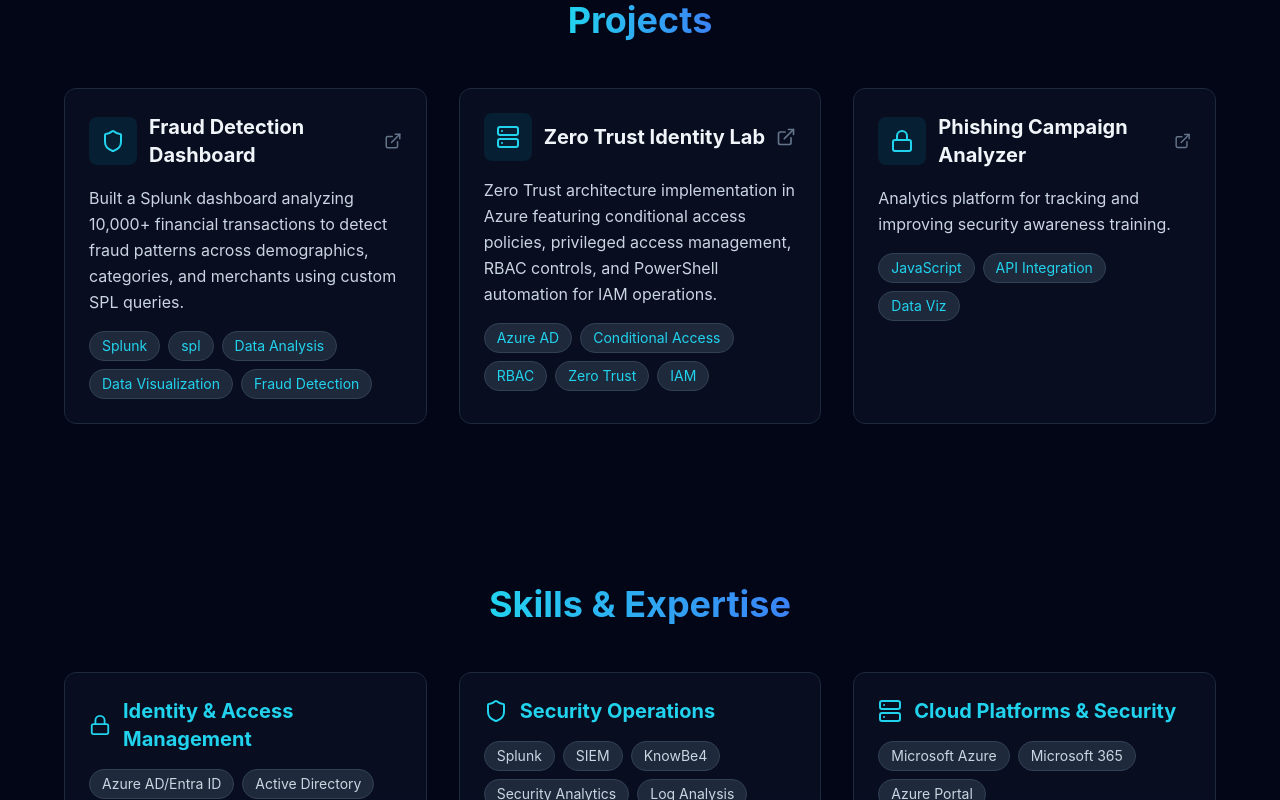
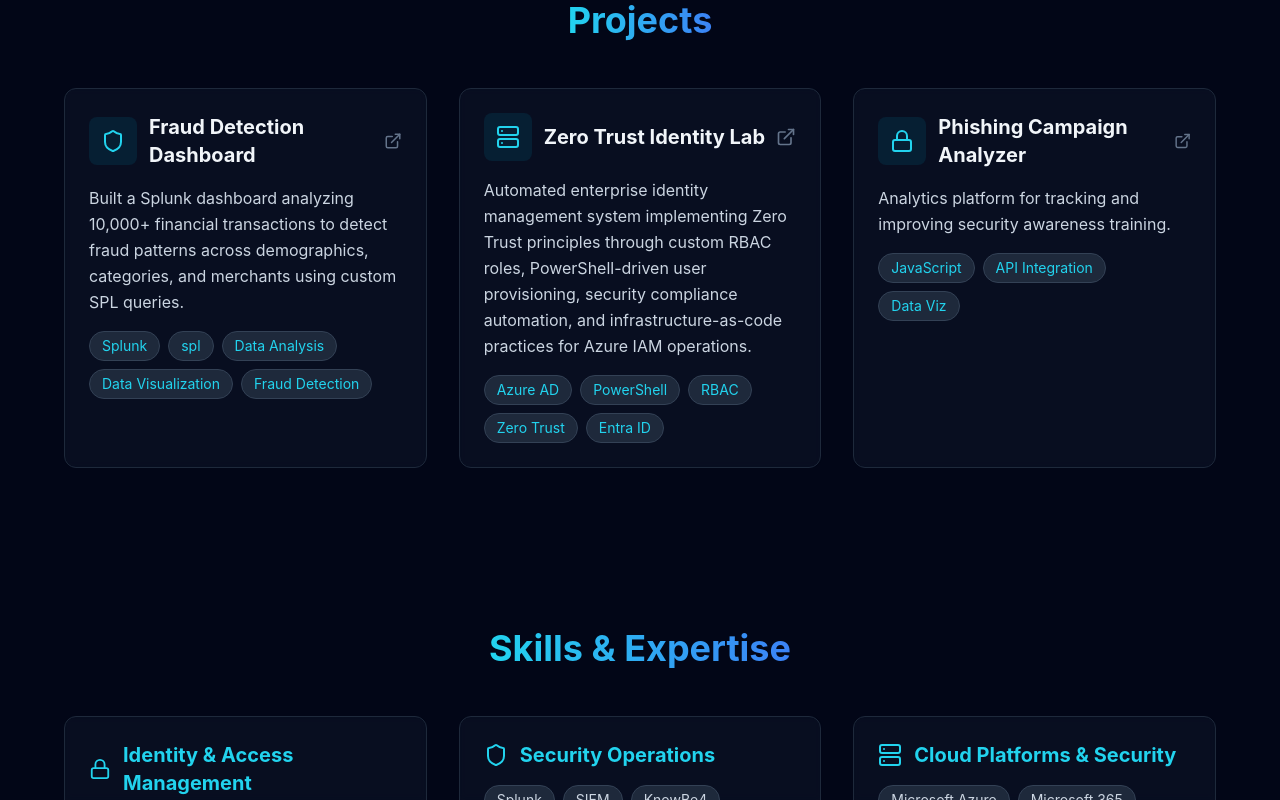
Before and after one commit to GuyCPalmer/guy-palmer-website, a React (Create React App) app: page / in a window 1280 px wide. Shown: the part 1859-2659 px from the top of the page. Built offline with nearby package versions, Linux system fonts and the light colour scheme.

Commit message:
updated Zero Trust Lab

```diff
--- a/src/App.js
+++ b/src/App.js
@@ -56,8 +56,8 @@ export default function App() {
 
     {
       title: 'Zero Trust Identity Lab',
-      description: 'Zero Trust architecture implementation in Azure featuring conditional access policies, privileged access management, RBAC controls, and PowerShell automation for IAM operations.',
-      tags: ['Azure AD', 'Conditional Access', 'RBAC', 'Zero Trust', 'IAM'],
+      description: 'Automated enterprise identity management system implementing Zero Trust principles through custom RBAC roles, PowerShell-driven user provisioning, security compliance automation, and infrastructure-as-code practices for Azure IAM operations.',
+      tags: ['Azure AD', 'PowerShell', 'RBAC', 'Zero Trust', 'Entra ID'],
       icon: Server,
       url: '#'
     },
```
